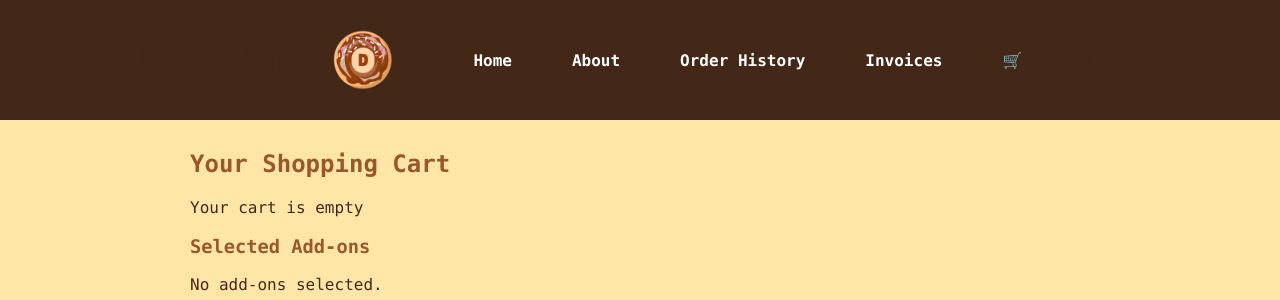
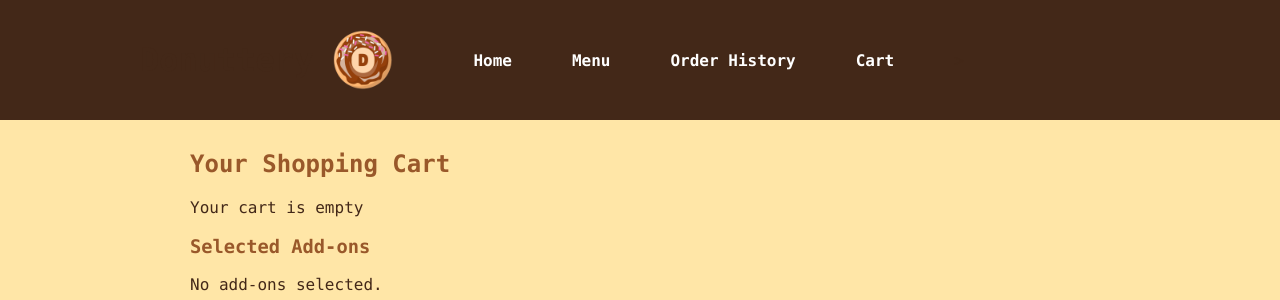
Before and after one commit to st25034/CSC2-flask-internal, a Flask app: page /cart in a window 1280 px wide. Shown: the top 300 px of the page. Run offline with Flask 3, Linux system fonts and the light colour scheme.

Commit message:
embedded a google font and changed nav bar pages

```diff
--- a/templates/base.html
+++ b/templates/base.html
@@ -1,7 +1,11 @@
     <!DOCTYPE html>
     <html lang="en">
     <head>
-        <title>{% block title %}Donut Shop{% endblock %}</title>
+        <title>{% block title %}Donuttery{% endblock %}</title>
+
+        <link rel="preconnect" href="https://fonts.googleapis.com">
+        <link rel="preconnect" href="https://fonts.gstatic.com" crossorigin>
+        <link href="https://fonts.googleapis.com/css2?family=Archivo+Black&display=swap" rel="stylesheet">
 
         <link rel="stylesheet" href="{{ url_for('static', filename='css/style.css') }}">
     </head>
@@ -18,12 +22,9 @@
 
                 <nav>
                     <a href="{{ url_for('index') }}">Home</a>
-                    <a href="{{ url_for('about') }}">About</a>
+                    <a href="{{ url_for('menu') }}">Menu</a>
                     <a href="{{ url_for('order_history') }}">Order History</a>
-                    <a href="{{ url_for('invoices') }}">Invoices</a>
-                    <a href="{{ url_for('cart') }}" class="cart-link" aria-label="View shopping cart">
-                        <span class="cart-icon">🛒</span>
-                    </a>
+                    <a href="{{ url_for('cart') }}">Cart</a>
 >
                 </nav>
 
```
